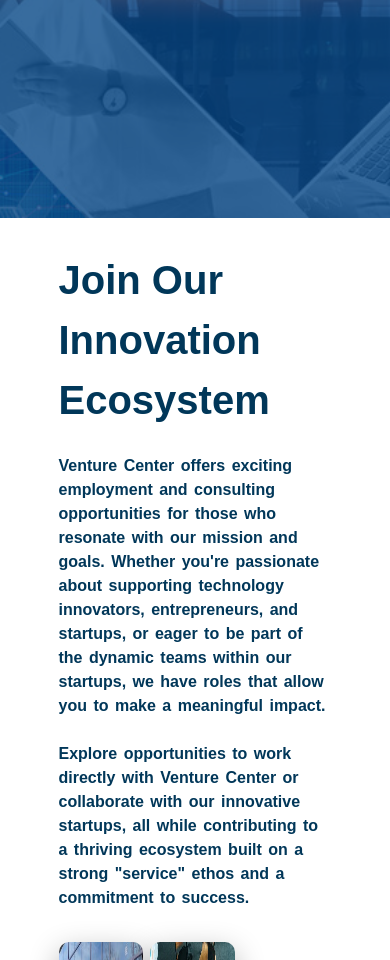
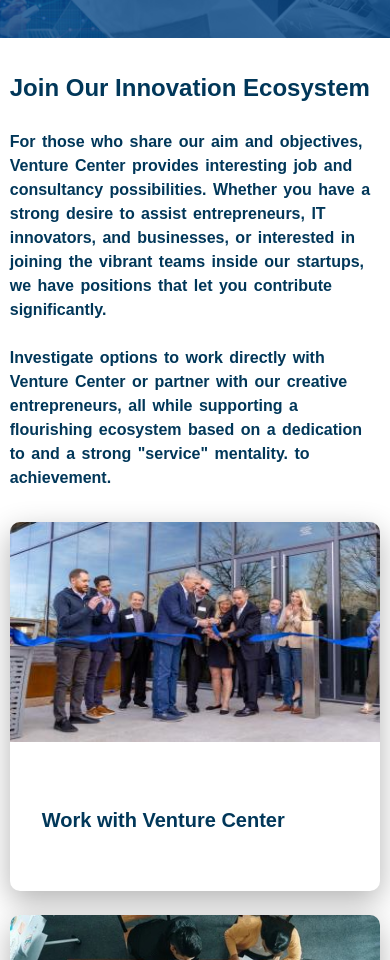
Before and after one commit to Vikas24Chauhan/TEN-Incubation, a React (Vite) app in the folder frontend/: page /careers in a window 390 px wide. Shown: the part 362-1322 px from the top of the page. Built offline with nearby package versions, Linux system fonts and the light colour scheme.

Commit message:
paraphrasing and responsiveness done

```diff
--- a/frontend/src/components/career/Career.css
+++ b/frontend/src/components/career/Career.css
@@ -72,3 +72,48 @@
   color: #013759;
   padding: 3.5rem 2rem;
 }
+
+@media (max-width: 1024px) {
+  .career-para,
+  .career-cards {
+    width: 80%;
+  }
+}
+
+@media (max-width: 768px) {
+  .career-div {
+    margin-top: 0;
+  }
+
+  .career-para,
+  .career-cards {
+    width: 90%;
+  }
+
+  .career-card {
+    width: 47.5%;
+  }
+}
+
+@media (max-width: 480px) {
+  .career-header {
+    height: 400px;
+  }
+
+  .career-para {
+    width: 95%;
+  }
+
+  .career-cards {
+    width: 95%;
+    flex-direction: column;
+  }
+
+  .career-card {
+    width: 100%;
+  }
+
+  .career-para h2 {
+    font-size: 1.5rem;
+  }
+}
--- a/frontend/src/components/career/Career.jsx
+++ b/frontend/src/components/career/Career.jsx
@@ -24,17 +24,17 @@
       <div className="career-para">
         <h2>Join Our Innovation Ecosystem</h2>
         <p>
-          Venture Center offers exciting employment and consulting opportunities
-          for those who resonate with our mission and goals. Whether you're
-          passionate about supporting technology innovators, entrepreneurs, and
-          startups, or eager to be part of the dynamic teams within our
-          startups, we have roles that allow you to make a meaningful impact.
+          For those who share our aim and objectives, Venture Center provides
+          interesting job and consultancy possibilities. Whether you have a
+          strong desire to assist entrepreneurs, IT innovators, and businesses,
+          or interested in joining the vibrant teams inside our startups, we
+          have positions that let you contribute significantly.
         </p>
         <p>
-          Explore opportunities to work directly with Venture Center or
-          collaborate with our innovative startups, all while contributing to a
-          thriving ecosystem built on a strong "service" ethos and a commitment
-          to success.
+          Investigate options to work directly with Venture Center or partner
+          with our creative entrepreneurs, all while supporting a flourishing
+          ecosystem based on a dedication to and a strong "service" mentality.
+          to achievement.
         </p>
       </div>
 
```
